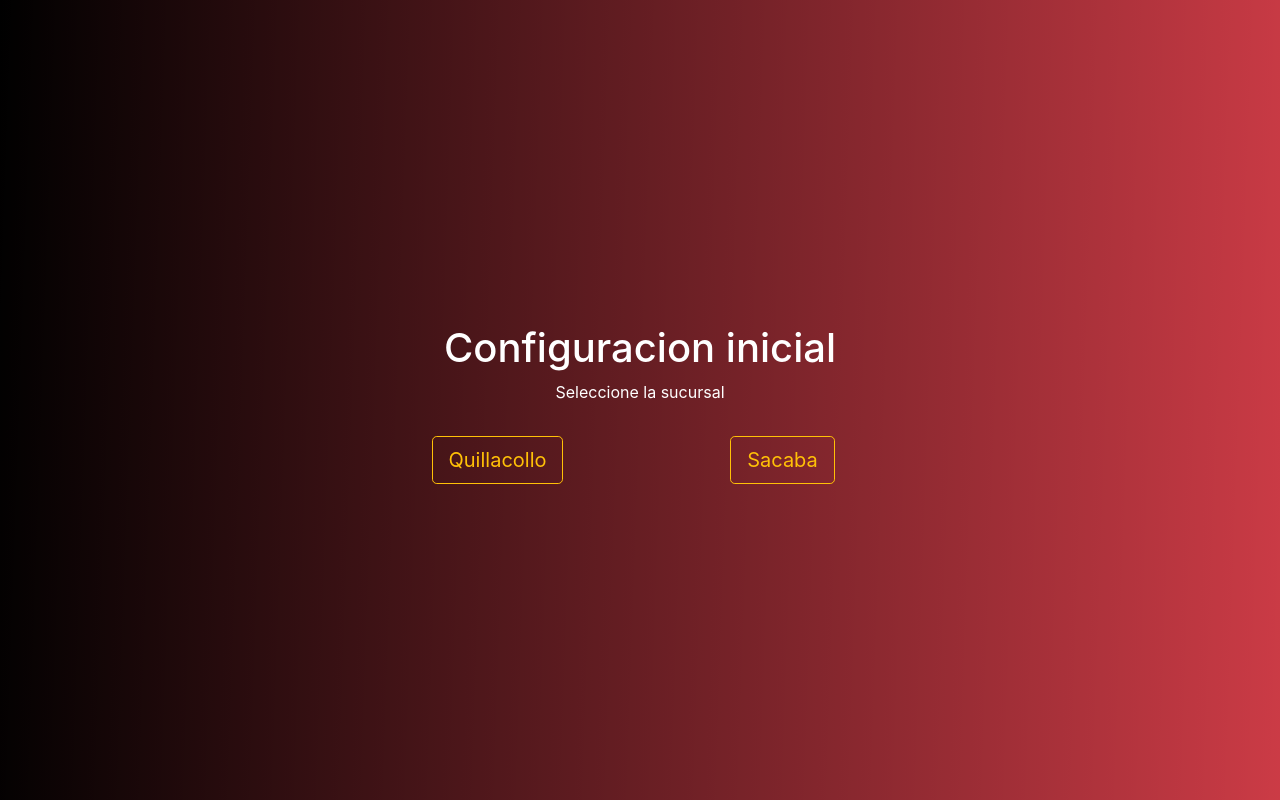
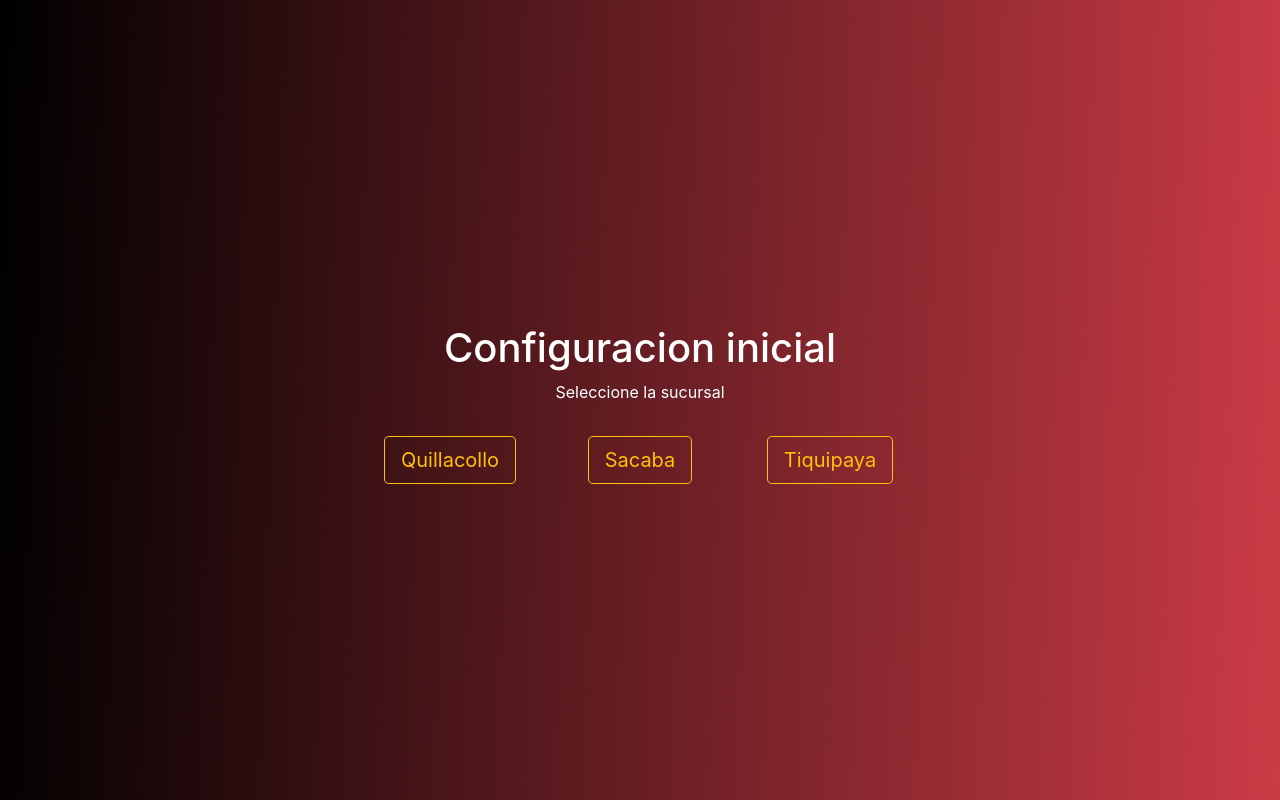
Before and after one commit to willam-mg/asistenciamodernadallas, a CodeIgniter 4 app: the page made by app/Views/home/index.php in a window 1280 px wide. Run offline with PHP 8.4 and a stand-in for CodeIgniter, Linux system fonts and the light colour scheme; the template is opened without the code that fills it, so the values that code supplies are empty; some libraries are stand-ins or nearby versions.

Commit message:
Fiat add tiquipaya as new sucursal

```diff
--- a/app/Controllers/BaseController.php
+++ b/app/Controllers/BaseController.php
@@ -75,6 +75,9 @@ class BaseController extends Controller
 			case 'sacaba':
 				return \Config\Database::connect('sacaba');
 				break;
+			case 'tiquipaya':
+				return \Config\Database::connect('tiquipaya');
+				break;
 			case 'cochabamba':
 				return \Config\Database::connect('cochabamba');
 				break;
--- a/app/Views/home/_index.php
+++ b/app/Views/home/_index.php
@@ -1,26 +1,32 @@
 <h1 class="text-center">Configuracion inicial</h1>
-<p  class="text-center">Seleccione la sucursal</p>
+<p class="text-center">Seleccione la sucursal</p>
 <div class="row">
     <div class="col-xs-12 col-sm-12 col-md-3 col-lg-3 text-center mt-3">
     </div>
-    <div class="col-xs-12 col-sm-12 col-md-3 col-lg-3 text-center mt-3">
+    <div class="col-xs-12 col-sm-12 col-md-2 col-lg-2 text-center mt-3">
         <form method="POST">
             <input type="hidden" name="sucursal" value="quillacollo">
             <button type="submit" id="submit-quillacollo" class="btn btn-outline-warning btn-lg">Quillacollo</button>
         </form>
     </div>
-    <!-- <div class="col-xs-12 col-sm-12 col-md-3 col-lg-3 text-center mt-3">
+    <!-- <div class="col-xs-12 col-sm-12 col-md-2 col-lg-2 text-center mt-3">
         <form method="POST">
             <input type="hidden" name="sucursal" value="cochabamba">
             <button type="submit" id="submit-cochabamba" class="btn btn-outline-warning btn-lg">Cochabamba</button>
         </form>
     </div> -->
-    <div class="col-xs-12 col-sm-12 col-md-3 col-lg-3 text-center mt-3">
+    <div class="col-xs-12 col-sm-12 col-md-2 col-lg-2 text-center mt-3">
         <form action="/home" method="POST">
             <input type="hidden" name="sucursal" value="sacaba">
             <button type="submit" id="submit-sacaba" class="btn btn-outline-warning btn-lg">Sacaba</button>
         </form>
     </div>
+    <div class="col-xs-12 col-sm-12 col-md-2 col-lg-2 text-center mt-3">
+        <form method="POST">
+            <input type="hidden" name="sucursal" value="tiquipaya">
+            <button type="submit" id="submit-tiquipaya" class="btn btn-outline-warning btn-lg">Tiquipaya</button>
+        </form>
+    </div>
     <div class="col-xs-12 col-sm-12 col-md-3 col-lg-3 text-center mt-3">
     </div>
 </div>
```
Also changed, not shown: app/Config/Database.php (+20 -0 lines).
